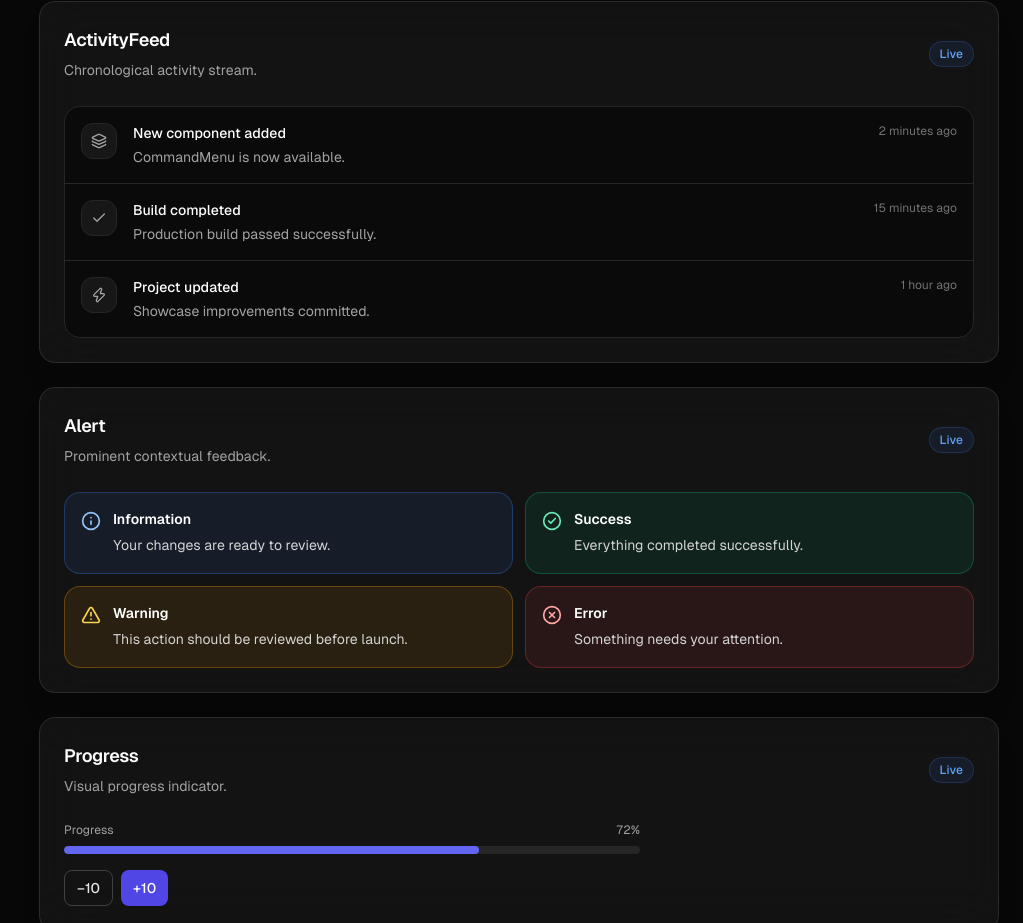
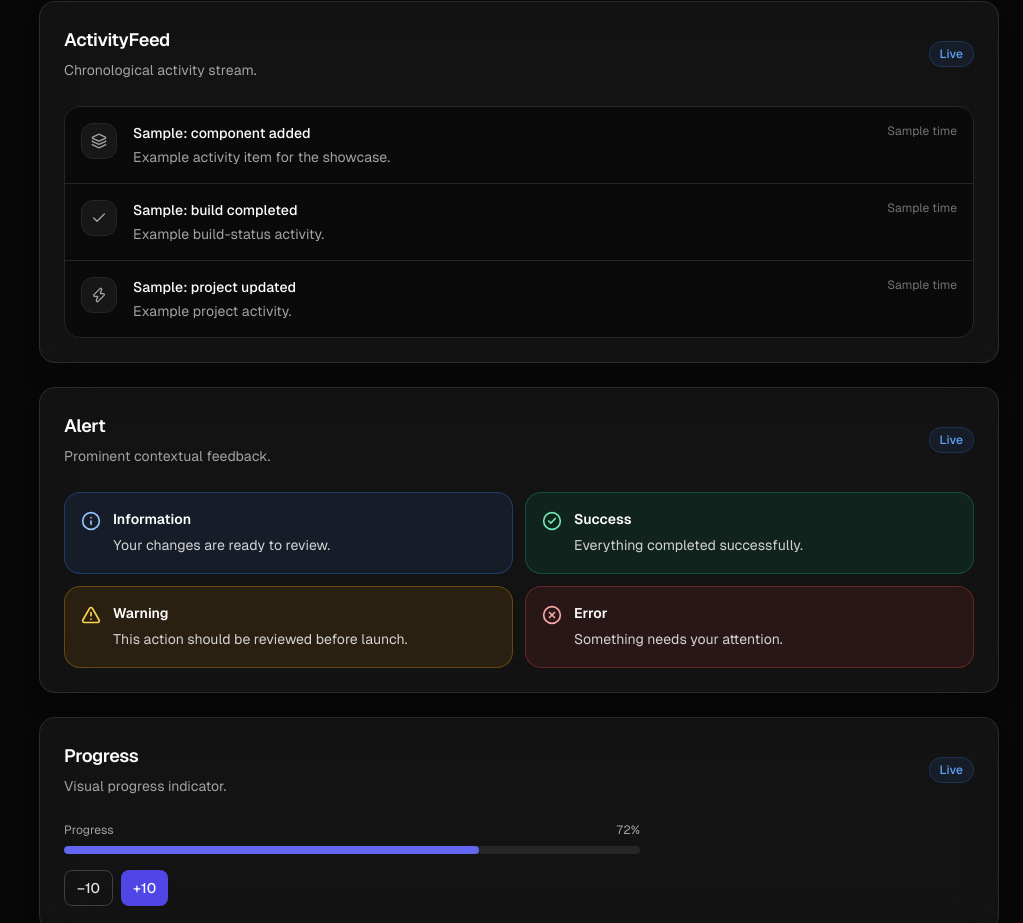
Before and after one commit to biznez-da-1/pro-ui-kit, a Next.js app: page / in a window 1280 px wide. Shown: the part 6917-7840 px from the top of the page, without its empty margins (257-1280 px from the left). Built offline with nearby package versions, Linux system fonts and the light colour scheme.

Commit message:
fix: label activity feed content as sample data

```diff
--- a/src/app/page.tsx
+++ b/src/app/page.tsx
@@ -804,23 +804,23 @@ export default function Home() {
             items={[
               {
                 id: "1",
-                title: "New component added",
-                description: "CommandMenu is now available.",
-                timestamp: "2 minutes ago",
+                title: "Sample: component added",
+                description: "Example activity item for the showcase.",
+                timestamp: "Sample time",
                 icon: <Layers3 size={16} />,
               },
               {
                 id: "2",
-                title: "Build completed",
-                description: "Production build passed successfully.",
-                timestamp: "15 minutes ago",
+                title: "Sample: build completed",
+                description: "Example build-status activity.",
+                timestamp: "Sample time",
                 icon: <Check size={16} />,
               },
               {
                 id: "3",
-                title: "Project updated",
-                description: "Showcase improvements committed.",
-                timestamp: "1 hour ago",
+                title: "Sample: project updated",
+                description: "Example project activity.",
+                timestamp: "Sample time",
                 icon: <Zap size={16} />,
               },
             ]}
```
